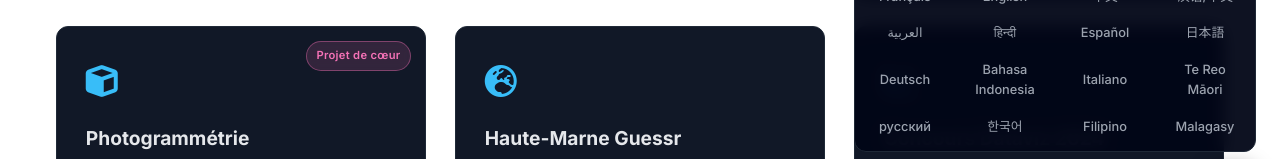
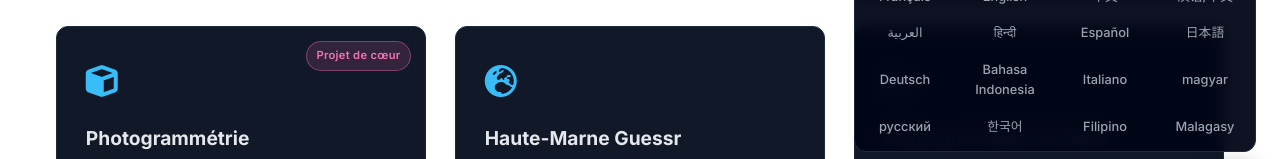
Before and after one commit to JulienH77/julienh77.github.io, a plain HTML site: page index.html in a window 1280 px wide. Both pictures are taken after a click on the button 1232 px from the left and 752 px from the top of the page. Shown: the part 568-727 px from the top of the page. Drawn offline with Linux system fonts and the light colour scheme.

Commit message:
Update index.html

```diff
--- a/index.html
+++ b/index.html
@@ -153,7 +153,7 @@
 				<li data-lang="de" title="German">Deutsch</li>
 				<li data-lang="id" title="Indonesian">Bahasa Indonesia</li>
 				<li data-lang="it" title="Italian">Italiano</li>
-				<li data-lang="mi" title="Maori">Te Reo Māori</li>
+				<li data-lang="hu" title="Hungarian">magyar</li>
 				<li data-lang="ru" title="Russian">русский</li>
 				<li data-lang="ko" title="Korean">한국어</li>
 				<li data-lang="fil" title="Filipino">Filipino</li>
```
